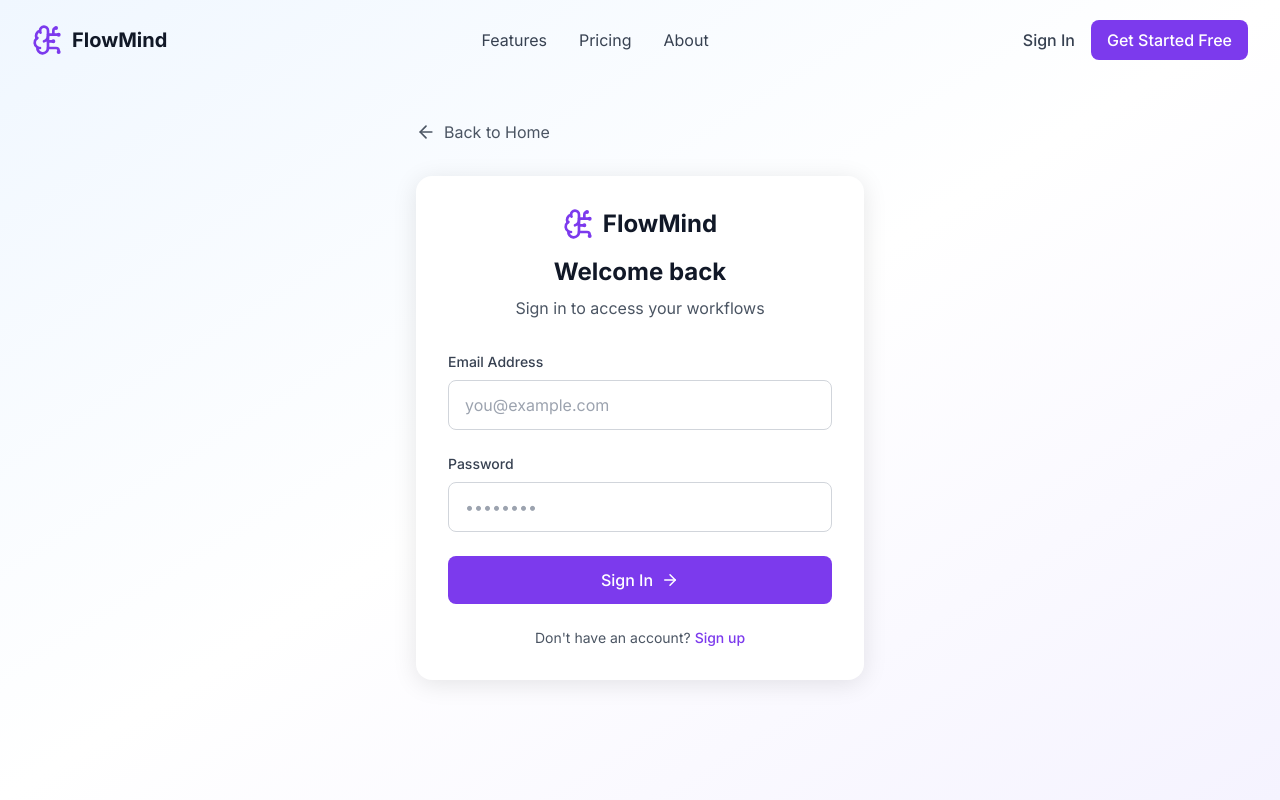
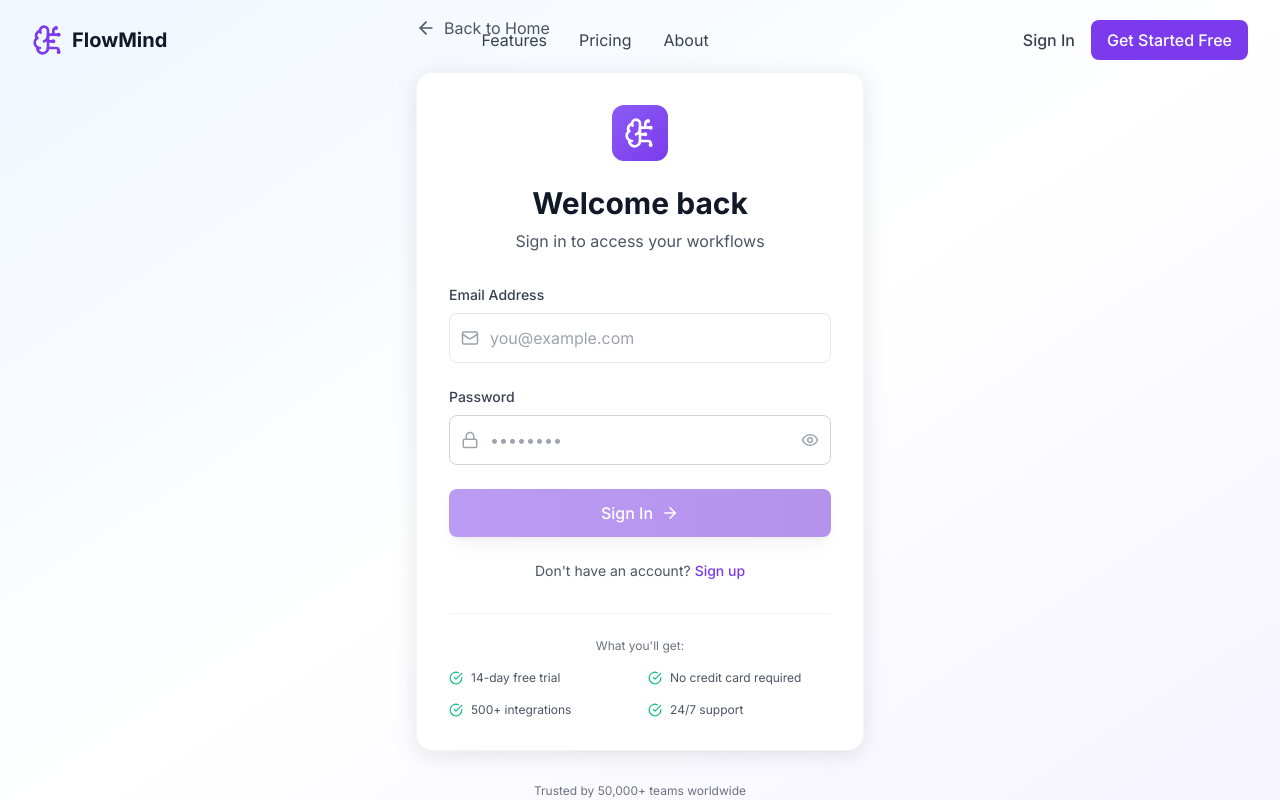
Before and after one commit to SumanthChary/flowmind-original, a React (Vite) app: page /auth in a window 1280 px wide. Shown: the top 800 px of the page. Built offline with nearby package versions, Linux system fonts and the light colour scheme; no server answers.

Commit message:
Improve Authentication Page Design

```diff
--- a/src/pages/AuthPage.tsx
+++ b/src/pages/AuthPage.tsx
@@ -1,7 +1,7 @@
 import { useEffect, useState } from 'react';
 import { useNavigate, useSearchParams } from 'react-router-dom';
-import { ArrowRight, BrainCircuit, Loader2, ArrowLeft } from 'lucide-react';
-import { motion } from 'framer-motion';
+import { ArrowRight, BrainCircuit, Loader2, ArrowLeft, Eye, EyeOff, Mail, Lock, User, CheckCircle, AlertCircle } from 'lucide-react';
+import { motion, AnimatePresence } from 'framer-motion';
 import { supabase } from '../lib/supabase';
 import { useAuthStore } from '../store/authStore';
 import toast from 'react-hot-toast';
@@ -16,6 +16,9 @@ const AuthPage = () => {
   const [name, setName] = useState('');
   const [loading, setLoading] = useState(false);
   const [error, setError] = useState<string | null>(null);
+  const [showPassword, setShowPassword] = useState(false);
+  const [passwordStrength, setPasswordStrength] = useState(0);
+  const [emailValid, setEmailValid] = useState(false);
 
   useEffect(() => {
     document.title = mode === 'login' ? 'Sign In | FlowMind' : 'Sign Up | FlowMind';
@@ -27,10 +30,47 @@ const AuthPage = () => {
     }
   }, [user, navigate]);
 
+  // Email validation
+  useEffect(() => {
+    const emailRegex = /^[^\s@]+@[^\s@]+\.[^\s@]+$/;
+    setEmailValid(emailRegex.test(email));
+  }, [email]);
+
+  // Password strength calculation
+  useEffect(() => {
+    if (mode === 'signup') {
+      let strength = 0;
+      if (password.length >= 8) strength += 25;
+      if (/[A-Z]/.test(password)) strength += 25;
+      if (/[a-z]/.test(password)) strength += 25;
+      if (/[0-9]/.test(password) || /[^A-Za-z0-9]/.test(password)) strength += 25;
+      setPasswordStrength(strength);
+    }
+  }, [password, mode]);
+
   const handleSubmit = async (e: React.FormEvent) => {
     e.preventDefault();
     setLoading(true);
     setError(null);
+
+    // Validation
+    if (!emailValid) {
+      setError('Please enter a valid email address');
+      setLoading(false);
+      return;
+    }
+
+    if (password.length < 6) {
+      setError('Password must be at least 6 characters long');
+      setLoading(false);
+      return;
+    }
+
+    if (mode === 'signup' && !name.trim()) {
+      setError('Please enter your full name');
+      setLoading(false);
+      return;
+    }
 
     try {
       if (mode === 'signup') {
@@ -39,7 +79,7 @@ const AuthPage = () => {
           password,
           options: {
             data: {
-              full_name: name,
+              full_name: name.trim(),
             },
           },
         });
@@ -73,6 +113,19 @@ const AuthPage = () => {
     navigate(`/auth?mode=${mode === 'login' ? 'signup' : 'login'}`, { replace: true });
   };
 
+  const getPasswordStrengthColor = () => {
+    if (passwordStrength < 50) return 'bg-error-500';
+    if (passwordStrength < 75) return 'bg-warning-500';
+    return 'bg-success-500';
+  };
+
+  const getPasswordStrengthText = () => {
+    if (passwordStrength < 25) return 'Very Weak';
+    if (passwordStrength < 50) return 'Weak';
+    if (passwordStrength < 75) return 'Good';
+    return 'Strong';
+  };
+
   return (
     <div className="min-h-screen bg-gradient-to-br from-primary-50 via-white to-accent-50 flex items-center justify-center p-4">
       <div className="w-full max-w-md">
@@ -81,9 +134,9 @@ const AuthPage = () => {
           initial={{ opacity: 0, x: -20 }}
           animate={{ opacity: 1, x: 0 }}
           onClick={() => navigate('/')}
-          className="flex items-center text-gray-600 hover:text-primary-600 mb-8 transition-colors"
+          className="flex items-center text-gray-600 hover:text-primary-600 mb-8 transition-colors group"
         >
-          <ArrowLeft size={20} className="mr-2" />
+          <ArrowLeft size={20} className="mr-2 group-hover:-translate-x-1 transition-transform" />
           Back to Home
         </motion.button>
 
@@ -91,15 +144,20 @@ const AuthPage = () => {
           initial={{ opacity: 0, y: 20 }}
           animate={{ opacity: 1, y: 0 }}
           transition={{ duration: 0.5 }}
-          className="bg-white rounded-2xl shadow-medium p-8"
+          className="bg-white rounded-2xl shadow-medium p-8 border border-gray-100"
         >
           {/* Header */}
           <div className="text-center mb-8">
-            <div className="flex justify-center items-center mb-4">
-              <BrainCircuit className="h-8 w-8 text-accent-600 mr-2" />
-              <span className="text-2xl font-bold text-gray-900">FlowMind</span>
+            <motion.div
+              className="flex justify-center items-center mb-6"
+              whileHover={{ scale: 1.05 }}
+              transition={{ type: "spring", stiffness: 400, damping: 10 }}
+            >
+              <div className="bg-gradient-to-br from-accent-500 to-accent-600 p-3 rounded-xl">
+                <BrainCircuit className="h-8 w-8 text-white" />
               </div>
-            <h1 className="text-2xl font-bold text-gray-900 mb-2">
+            </motion.div>
+            <h1 className="text-3xl font-bold text-gray-900 mb-2">
               {mode === 'login' ? 'Welcome back' : 'Create your account'}
             </h1>
             <p className="text-gray-600">
@@ -111,78 +169,161 @@ const AuthPage = () => {
           </div>
 
           {/* Error Message */}
+          <AnimatePresence>
             {error && (
               <motion.div
-              initial={{ opacity: 0, y: -10 }}
-              animate={{ opacity: 1, y: 0 }}
-              className="mb-6 p-4 rounded-lg bg-error-50 border border-error-200 text-error-700 text-sm"
+                initial={{ opacity: 0, y: -10, height: 0 }}
+                animate={{ opacity: 1, y: 0, height: 'auto' }}
+                exit={{ opacity: 0, y: -10, height: 0 }}
+                className="mb-6 p-4 rounded-lg bg-error-50 border border-error-200 text-error-700 text-sm flex items-start"
               >
-              {error}
+                <AlertCircle size={16} className="mr-2 mt-0.5 flex-shrink-0" />
+                <span>{error}</span>
               </motion.div>
             )}
+          </AnimatePresence>
 
           {/* Form */}
           <form onSubmit={handleSubmit} className="space-y-6">
+            <AnimatePresence mode="wait">
               {mode === 'signup' && (
                 <motion.div
                   initial={{ opacity: 0, height: 0 }}
                   animate={{ opacity: 1, height: 'auto' }}
                   exit={{ opacity: 0, height: 0 }}
                   transition={{ duration: 0.3 }}
+                  className="overflow-hidden"
                 >
                   <label htmlFor="name" className="block text-sm font-medium text-gray-700 mb-2">
                     Full Name
                   </label>
+                  <div className="relative">
+                    <User size={18} className="absolute left-3 top-1/2 -translate-y-1/2 text-gray-400" />
                     <input
                       type="text"
                       id="name"
                       value={name}
                       onChange={(e) => setName(e.target.value)}
-                  className="w-full px-4 py-3 border border-gray-300 rounded-lg focus:outline-none focus:ring-2 focus:ring-accent-500 focus:border-transparent transition-all"
+                      className="pl-10 w-full px-4 py-3 border border-gray-300 rounded-lg focus:outline-none focus:ring-2 focus:ring-accent-500 focus:border-transparent transition-all hover:border-gray-400"
                       placeholder="John Doe"
                       required
                       disabled={loading}
                     />
+                  </div>
                 </motion.div>
               )}
+            </AnimatePresence>
 
             <div>
               <label htmlFor="email" className="block text-sm font-medium text-gray-700 mb-2">
                 Email Address
               </label>
+              <div className="relative">
+                <Mail size={18} className="absolute left-3 top-1/2 -translate-y-1/2 text-gray-400" />
                 <input
                   type="email"
                   id="email"
                   value={email}
                   onChange={(e) => setEmail(e.target.value)}
-                className="w-full px-4 py-3 border border-gray-300 rounded-lg focus:outline-none focus:ring-2 focus:ring-accent-500 focus:border-transparent transition-all"
+                  className={`pl-10 pr-10 w-full px-4 py-3 border rounded-lg focus:outline-none focus:ring-2 focus:ring-accent-500 focus:border-transparent transition-all hover:border-gray-400 ${
+                    email && (emailValid ? 'border-success-300' : 'border-error-300')
+                  }`}
                   placeholder="you@example.com"
                   required
                   disabled={loading}
                 />
+                {email && (
+                  <div className="absolute right-3 top-1/2 -translate-y-1/2">
+                    {emailValid ? (
+                      <CheckCircle size={18} className="text-success-500" />
+                    ) : (
+                      <AlertCircle size={18} className="text-error-500" />
+                    )}
+                  </div>
+                )}
+              </div>
             </div>
 
             <div>
               <label htmlFor="password" className="block text-sm font-medium text-gray-700 mb-2">
                 Password
               </label>
+              <div className="relative">
+                <Lock size={18} className="absolute left-3 top-1/2 -translate-y-1/2 text-gray-400" />
                 <input
-                type="password"
+                  type={showPassword ? 'text' : 'password'}
                   id="password"
                   value={password}
                   onChange={(e) => setPassword(e.target.value)}
-                className="w-full px-4 py-3 border border-gray-300 rounded-lg focus:outline-none focus:ring-2 focus:ring-accent-500 focus:border-transparent transition-all"
+                  className="pl-10 pr-10 w-full px-4 py-3 border border-gray-300 rounded-lg focus:outline-none focus:ring-2 focus:ring-accent-500 focus:border-transparent transition-all hover:border-gray-400"
                   placeholder="••••••••"
                   required
                   minLength={6}
                   disabled={loading}
                 />
+                <button
+                  type="button"
+                  onClick={() => setShowPassword(!showPassword)}
+                  className="absolute right-3 top-1/2 -translate-y-1/2 text-gray-400 hover:text-gray-600 transition-colors"
+                >
+                  {showPassword ? <EyeOff size={18} /> : <Eye size={18} />}
+                </button>
               </div>
 
-            <button
+              {/* Password Strength Indicator */}
+              {mode === 'signup' && password && (
+                <motion.div
+                  initial={{ opacity: 0, height: 0 }}
+                  animate={{ opacity: 1, height: 'auto' }}
+                  className="mt-2"
+                >
+                  <div className="flex items-center justify-between text-xs mb-1">
+                    <span className="text-gray-600">Password strength</span>
+                    <span className={`font-medium ${
+                      passwordStrength < 50 ? 'text-error-600' :
+                      passwordStrength < 75 ? 'text-warning-600' : 'text-success-600'
+                    }`}>
+                      {getPasswordStrengthText()}
+                    </span>
+                  </div>
+                  <div className="w-full bg-gray-200 rounded-full h-2">
+                    <motion.div
+                      className={`h-2 rounded-full transition-all duration-300 ${getPasswordStrengthColor()}`}
+                      initial={{ width: 0 }}
+                      animate={{ width: `${passwordStrength}%` }}
+                    />
+                  </div>
+                  <div className="mt-2 text-xs text-gray-500">
+                    <p>Password should contain:</p>
+                    <ul className="mt-1 space-y-1">
+                      <li className={`flex items-center ${password.length >= 8 ? 'text-success-600' : 'text-gray-400'}`}>
+                        <CheckCircle size={12} className="mr-1" />
+                        At least 8 characters
+                      </li>
+                      <li className={`flex items-center ${/[A-Z]/.test(password) ? 'text-success-600' : 'text-gray-400'}`}>
+                        <CheckCircle size={12} className="mr-1" />
+                        One uppercase letter
+                      </li>
+                      <li className={`flex items-center ${/[a-z]/.test(password) ? 'text-success-600' : 'text-gray-400'}`}>
+                        <CheckCircle size={12} className="mr-1" />
+                        One lowercase letter
+                      </li>
+                      <li className={`flex items-center ${(/[0-9]/.test(password) || /[^A-Za-z0-9]/.test(password)) ? 'text-success-600' : 'text-gray-400'}`}>
+                        <CheckCircle size={12} className="mr-1" />
+                        One number or special character
+                      </li>
+                    </ul>
+                  </div>
+                </motion.div>
+              )}
+            </div>
+
+            <motion.button
               type="submit"
-              disabled={loading}
-              className="w-full bg-accent-600 text-white py-3 px-4 rounded-lg font-medium hover:bg-accent-700 focus:outline-none focus:ring-2 focus:ring-accent-500 focus:ring-offset-2 transition-all disabled:opacity-50 disabled:cursor-not-allowed flex items-center justify-center"
+              disabled={loading || !emailValid || (mode === 'signup' && passwordStrength < 50)}
+              className="w-full bg-gradient-to-r from-accent-600 to-accent-700 text-white py-3 px-4 rounded-lg font-medium hover:from-accent-700 hover:to-accent-800 focus:outline-none focus:ring-2 focus:ring-accent-500 focus:ring-offset-2 transition-all disabled:opacity-50 disabled:cursor-not-allowed flex items-center justify-center shadow-lg hover:shadow-xl"
+              whileHover={{ scale: loading ? 1 : 1.02 }}
+              whileTap={{ scale: loading ? 1 : 0.98 }}
             >
               {loading ? (
                 <Loader2 size={20} className="animate-spin" />
@@ -192,7 +333,7 @@ const AuthPage = () => {
                   <ArrowRight size={18} className="ml-2" />
                 </>
               )}
-            </button>
+            </motion.button>
           </form>
 
           {/* Switch Mode */}
@@ -202,26 +343,74 @@ const AuthPage = () => {
               <button
                 onClick={switchMode}
                 disabled={loading}
-                className="ml-1 text-accent-600 hover:text-accent-800 font-medium transition-colors disabled:opacity-50"
+                className="ml-1 text-accent-600 hover:text-accent-800 font-medium transition-colors disabled:opacity-50 hover:underline"
               >
                 {mode === 'login' ? 'Sign up' : 'Sign in'}
               </button>
             </p>
           </div>
 
+          {/* Additional Info */}
+          <AnimatePresence>
             {mode === 'signup' && (
-            <p className="mt-6 text-xs text-gray-500 text-center">
+              <motion.div
+                initial={{ opacity: 0, height: 0 }}
+                animate={{ opacity: 1, height: 'auto' }}
+                exit={{ opacity: 0, height: 0 }}
+                className="mt-6 text-xs text-gray-500 text-center border-t border-gray-100 pt-6"
+              >
+                <p>
                   By creating an account, you agree to our{' '}
-              <a href="#" className="text-accent-600 hover:text-accent-800 transition-colors">
+                  <a href="#" className="text-accent-600 hover:text-accent-800 transition-colors underline">
                     Terms of Service
                   </a>{' '}
                   and{' '}
-              <a href="#" className="text-accent-600 hover:text-accent-800 transition-colors">
+                  <a href="#" className="text-accent-600 hover:text-accent-800 transition-colors underline">
                     Privacy Policy
                   </a>
                   .
                 </p>
+              </motion.div>
             )}
+          </AnimatePresence>
+
+          {/* Features Preview */}
+          <div className="mt-8 pt-6 border-t border-gray-100">
+            <p className="text-xs text-gray-500 text-center mb-4">What you'll get:</p>
+            <div className="grid grid-cols-2 gap-4 text-xs">
+              <div className="flex items-center text-gray-600">
+                <CheckCircle size={14} className="text-success-500 mr-2 flex-shrink-0" />
+                <span>14-day free trial</span>
+              </div>
+              <div className="flex items-center text-gray-600">
+                <CheckCircle size={14} className="text-success-500 mr-2 flex-shrink-0" />
+                <span>No credit card required</span>
+              </div>
+              <div className="flex items-center text-gray-600">
+                <CheckCircle size={14} className="text-success-500 mr-2 flex-shrink-0" />
+                <span>500+ integrations</span>
+              </div>
+              <div className="flex items-center text-gray-600">
+                <CheckCircle size={14} className="text-success-500 mr-2 flex-shrink-0" />
+                <span>24/7 support</span>
+              </div>
+            </div>
+          </div>
+        </motion.div>
+
+        {/* Trust Indicators */}
+        <motion.div
+          initial={{ opacity: 0, y: 20 }}
+          animate={{ opacity: 1, y: 0 }}
+          transition={{ duration: 0.5, delay: 0.2 }}
+          className="mt-8 text-center"
+        >
+          <p className="text-xs text-gray-500 mb-4">Trusted by 50,000+ teams worldwide</p>
+          <div className="flex justify-center items-center space-x-6 opacity-60">
+            <div className="text-xs text-gray-400">🔒 SOC 2 Certified</div>
+            <div className="text-xs text-gray-400">🛡️ GDPR Compliant</div>
+            <div className="text-xs text-gray-400">⭐ 4.9/5 Rating</div>
+          </div>
         </motion.div>
       </div>
     </div>
```
Lines whose indentation alone changed are shown as unchanged.
